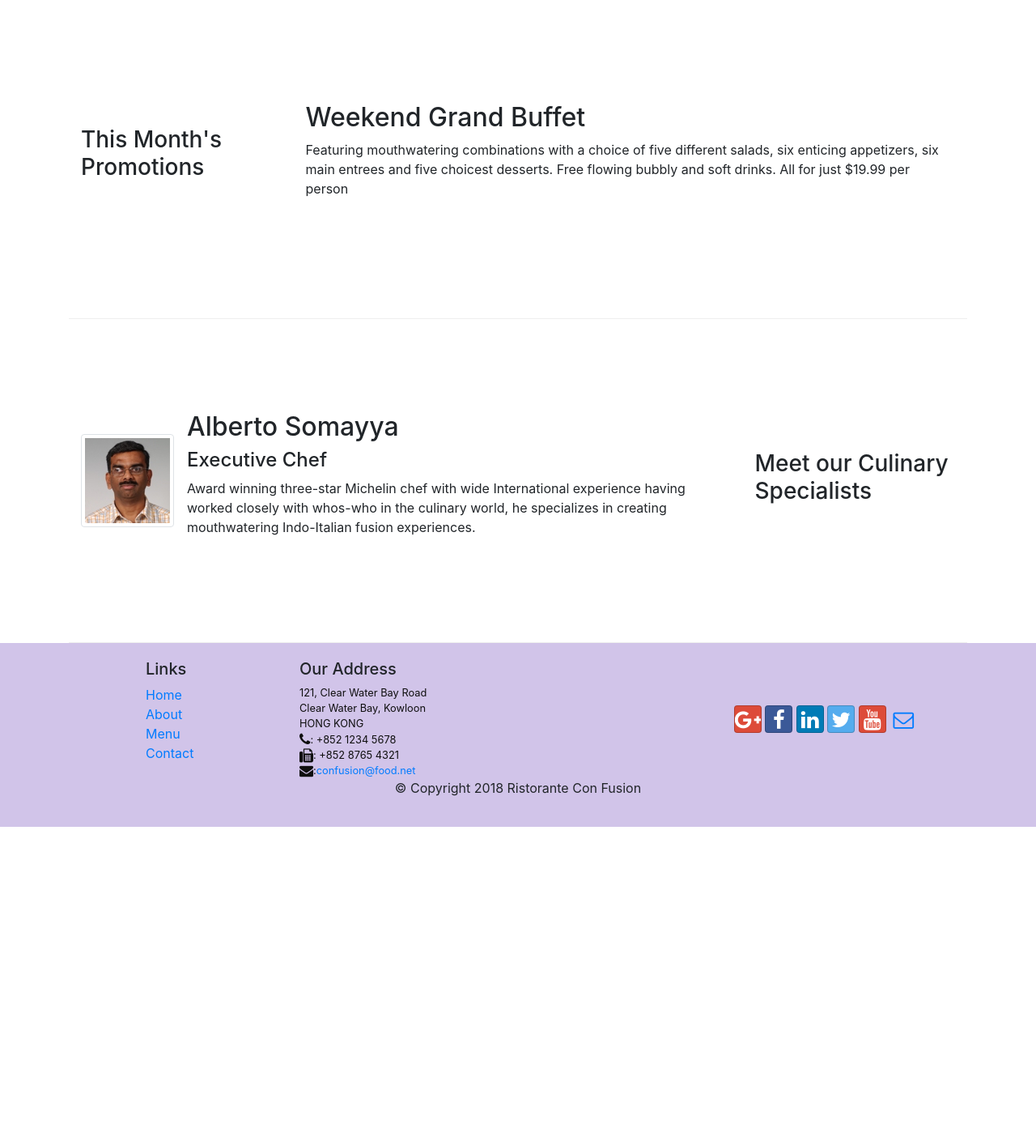
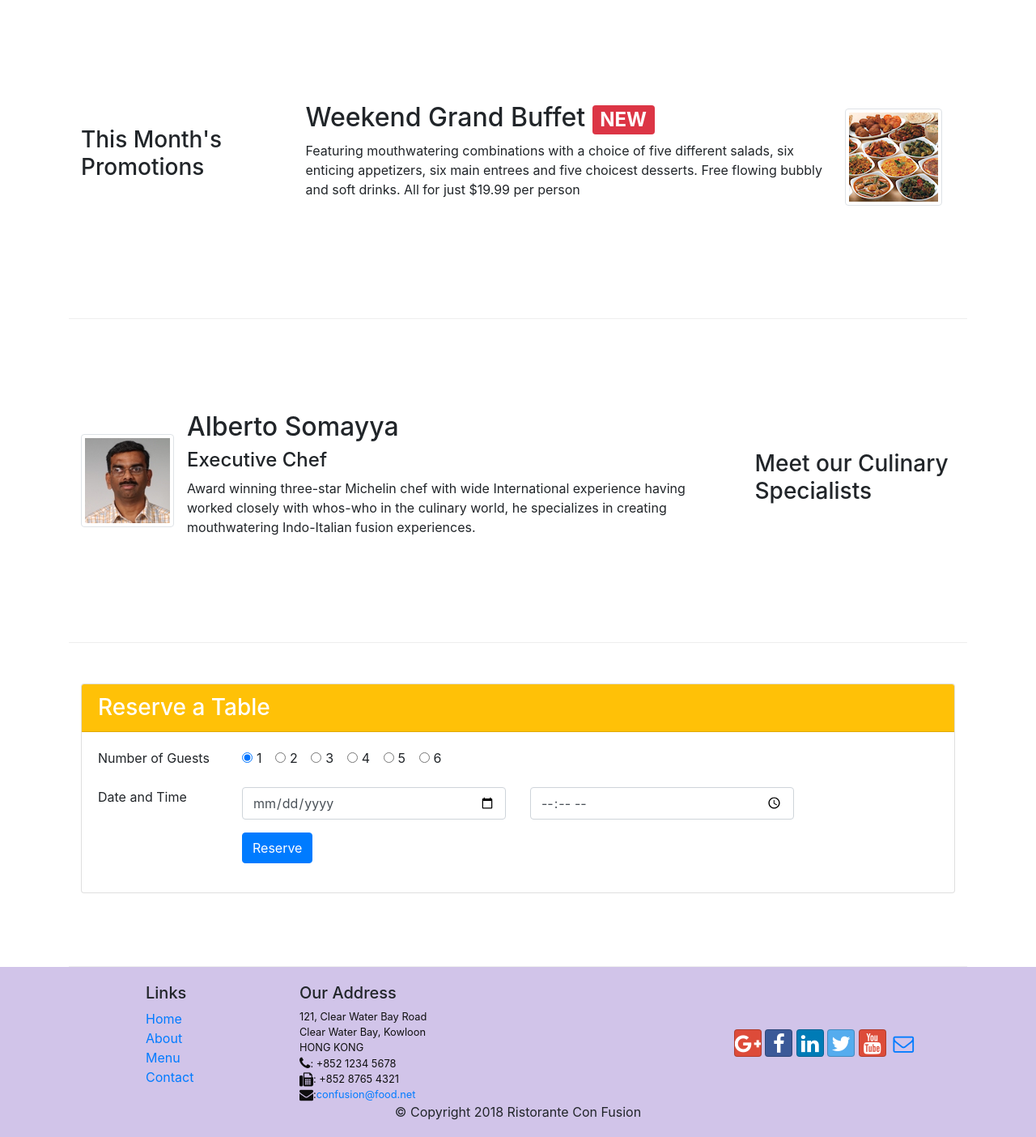
Before and after one commit to deepanshuoct12/Resturant_website, a website: page index.html in a window 1280 px wide. Shown: the part 740-2144 px from the top of the page at 81% size. Before the commit the page ends 1761 px from the top, so only its background shows below. Drawn offline with nearby package versions, Linux system fonts and the light colour scheme.

Commit message:
Reservation table added

```diff
--- a/index.html
+++ b/index.html
@@ -43,6 +43,9 @@
                 <div class="col-12 col-sm align-self-center">
                         <img src="img/logo.png" class="img-fluid">
                  </div>
+                 <div class="col-12 mt-5 mt-sm-0 col-sm-3 text-center align-self-center">
+                        <a href="#reservation" type="button" class="btn btn-sm btn-warning">Reserve table</a>
+                 </div>
             </div>
         </div>
     </header>
@@ -69,8 +72,13 @@
                 <h3>This Month's Promotions</h3>
             </div>
             <div class="col col-sm col-md">
-                <h2>Weekend Grand Buffet</h2>
-                <p>Featuring mouthwatering combinations with a choice of five different salads, six enticing appetizers, six main entrees and five choicest desserts. Free flowing bubbly and soft drinks. All for just $19.99 per person </p>
+              <div class="media">
+                <div class="media-body">
+                    <h2 class="mt-0">Weekend Grand Buffet <span class="badge badge-danger">NEW</span></h2>
+                    <p class="d-none d-sm-block">Featuring mouthwatering combinations with a choice of five different salads, six enticing appetizers, six main entrees and five choicest desserts. Free flowing bubbly and soft drinks. All for just $19.99 per person </p>
+                </div>
+                <img class="d-flex mr-3 img-thumbnail align-self-center" src="img/buffet.png" alt="buffet">
+              </div>
             </div>
         </div>
 
@@ -84,11 +92,68 @@
                     <div class="media-body">
                             <h2 class="mt-0">Alberto Somayya</h2>
                             <h4>Executive Chef</h4>
-                            <p>Award winning three-star Michelin chef with wide International experience having worked closely with whos-who in the culinary world, he specializes in creating mouthwatering Indo-Italian fusion experiences. </p>
+                            <p class="d-none d-sm-block">Award winning three-star Michelin chef with wide International experience having worked closely with whos-who in the culinary world, he specializes in creating mouthwatering Indo-Italian fusion experiences. </p>
                     </div>
                 </div>
             </div>
         </div>
+
+        <div class="row row-content justify-content-center"  id="reservation">
+            <div class="col-12">
+              <div class="card">
+                <h3 class="card-header bg-warning text-white">Reserve a Table</h3>
+                <div class="card-body">
+                  <form>
+                    <div class="form-group row">
+                        <label class="col-12 col-sm-2">Number of Guests</label>
+                        <div class="col">
+                          <div class="form-check form-check-inline">
+                            <input class="form-check-input" type="radio" name="inlineRadioOptions" id="one_guest_radio" value="one" checked>
+                            <label class="form-check-label" for="one_guest_radio">1</label>
+                         </div>
+                         <div class="form-check form-check-inline">
+                           <input class="form-check-input" type="radio" name="inlineRadioOptions" id="two_guest_radio" value="two">
+                           <label class="form-check-label" for="two_guest_radio">2</label>
+                         </div>
+                         <div class="form-check form-check-inline">
+                           <input class="form-check-input" type="radio" name="inlineRadioOptions" id="three_guest_radio" value="three">
+                           <label class="form-check-label" for="three_guest_radio">3</label>
+                         </div>
+                         <div class="form-check form-check-inline">
+                           <input class="form-check-input" type="radio" name="inlineRadioOptions" id="four_guest_radio" value="four">
+                           <label class="form-check-label" for="four_guest_radio">4</label>
+                         </div>
+                         <div class="form-check form-check-inline">
+                           <input class="form-check-input" type="radio" name="inlineRadioOptions" id="six_guest_radio" value="five">
+                           <label class="form-check-label" for="five_guest_radio">5</label>
+                         </div>
+                         <div class="form-check form-check-inline">
+                            <input class="form-check-input" type="radio" name="inlineRadioOptions" id="six_guest_radio" value="six">
+                            <label class="form-check-label" for="six_guest_radio">6</label>
+                          </div>
+                        </div>
+                    </div>
+                    <div class="form-group row">
+                      <label class="col-12 col-sm-2">Date and Time</label>
+                      <div class="col-12 col-sm-4">
+                        <input type="date" class="form-control" id="date" placeholder="Date">
+                      </div>
+                      <div class="col-12 col-sm-4">
+                        <input type="time" class="form-control" id="time" placeholder="Time">
+                      </div>
+                    </div>
+                    <div class="form-group row">
+                      <div class="col offset-0 offset-sm-2">
+                        <button type="submit" class="btn btn-primary">Reserve</button>
+                      </div>
+                    </div>
+
+                  </form>
+                </div>
+              </div>
+            </div>
+          </div>
+
     </div>
 
     <footer class="footer">
```
Also changed, not shown: contactus.html (+6 -0 lines).
